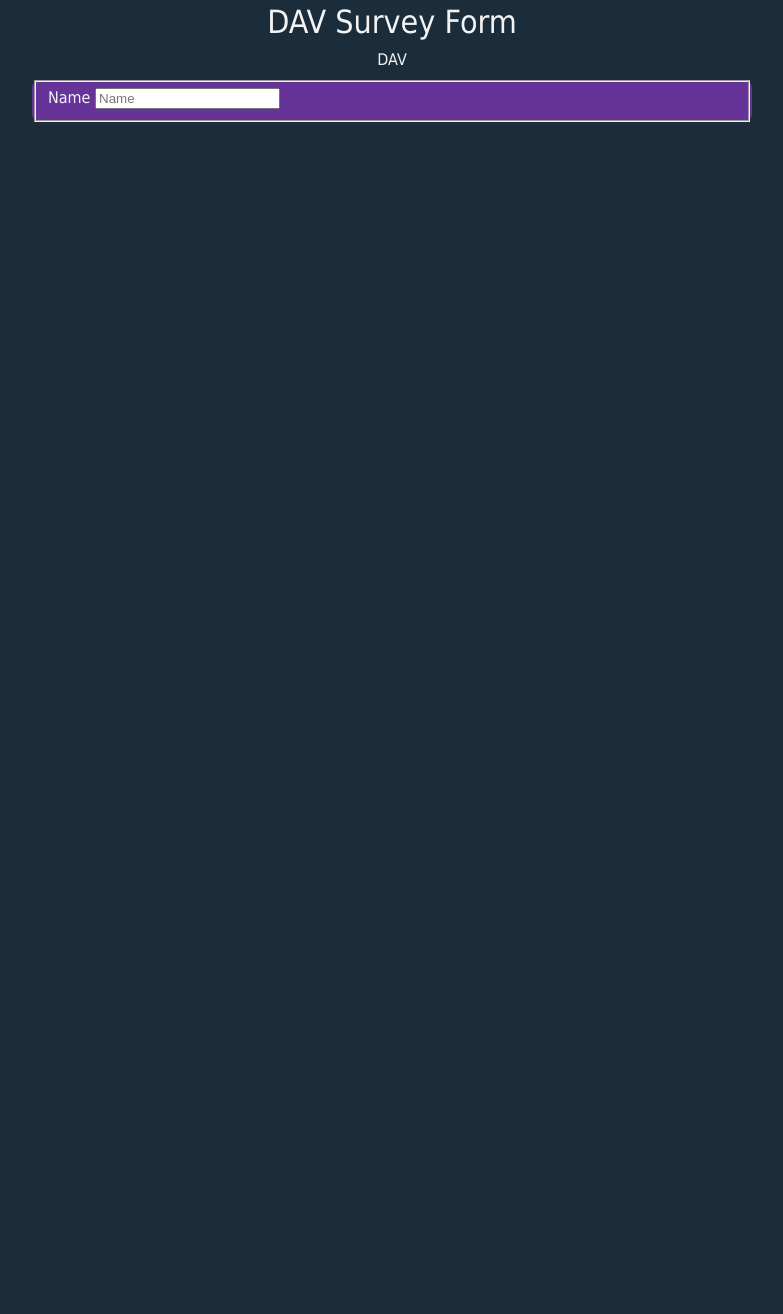
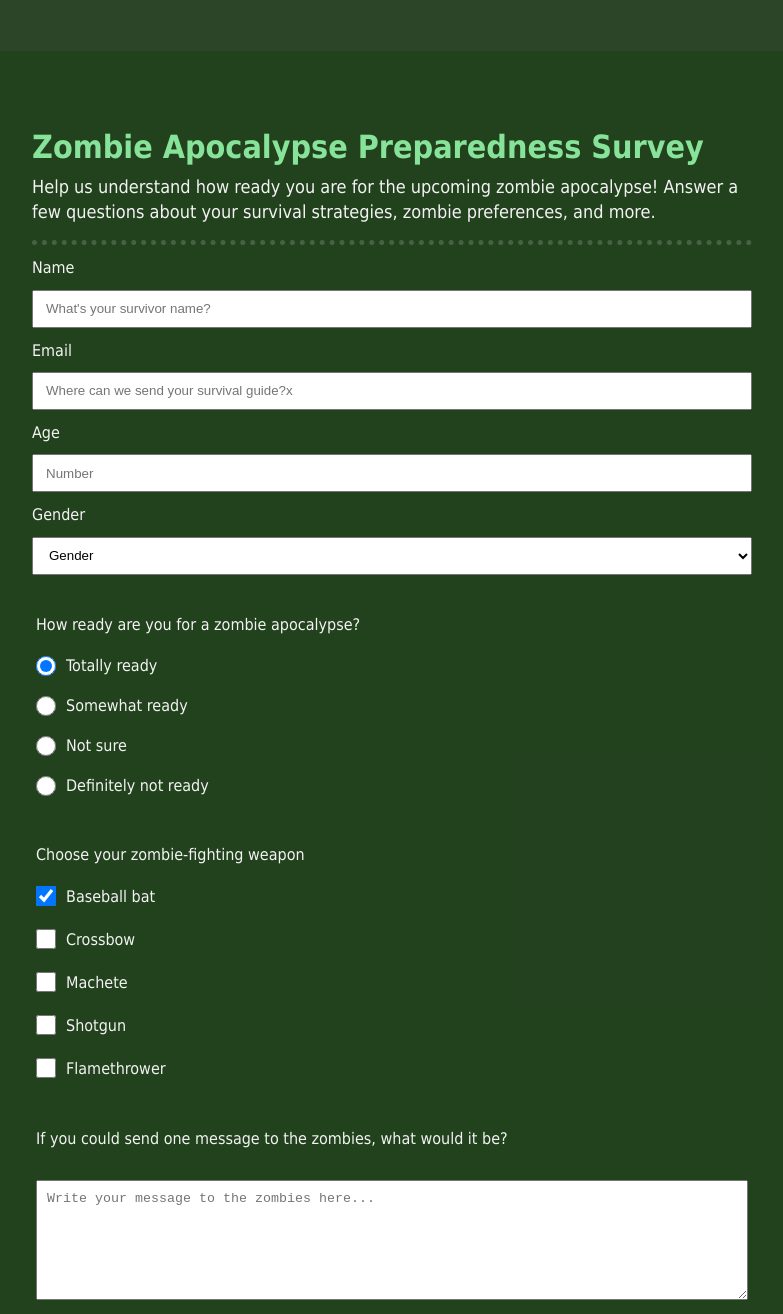
Before and after one commit to RitikHJr/Survey-Form, a plain HTML site: page index.html in a window 1280 px wide. Shown: the part 13-1327 px from the top of the page, without its empty margins (248-1031 px from the left). Before the commit the page ends 1032 px from the top, so only its background shows below. Drawn offline with Linux system fonts and the light colour scheme.

Commit message:
Survey form created with updated style

```diff
--- a/index.html
+++ b/index.html
@@ -9,31 +9,161 @@
   <body>
     <div class="container">
       <header class="header">
-        <h1 id="title" class="text-center">DAV Survey Form</h1>
-        <p id="description" class="description text-center">DAV</p>
+        <h1 id="title" class="">Zombie Apocalypse Preparedness Survey</h1>
+        <p id="description" class="font-size-18">
+          Help us understand how ready you are for the upcoming zombie
+          apocalypse! Answer a few questions about your survival strategies,
+          zombie preferences, and more.
+        </p>
       </header>
+      <hr class="dotted-line" />
+
       <form id="survey-form">
-        <fieldset>
-          <label for="name"
-            >Name
-            <input type="text" id="name" class="" placeholder="Name" required
-          /></label>
-        </fieldset>
+        <label for="name" id="name-label"
+          >Name
+          <input
+            placeholder="What's your survivor name?"
+            id="name"
+            type="text"
+            required
+          />
+        </label>
+
+        <label for="email" id="email-label"
+          >Email
+          <input
+            placeholder="Where can we send your survival guide?x"
+            id="email"
+            type="email"
+            required
+          />
+        </label>
+
+        <label for="age" id="number-label"
+          >Age
+          <input
+            placeholder="Number"
+            id="number"
+            type="number"
+            min="18"
+            max="23"
+          />
+        </label>
+
+        <!-- Select -->
+        <label for=""
+          >Gender
+          <select id="dropdown">
+            <option value="">Gender</option>
+            <option value="0">Male</option>
+            <option value="1">Female</option>
+          </select>
+        </label>
+
+        <!-- Radio Button's -->
+        <div class="form-group">
+          <p>How ready are you for a zombie apocalypse?</p>
+          <label class="flex align-center" for="">
+            <input
+              name="ready-for-zombie-apocalypse"
+              value="Totally ready"
+              type="radio"
+              class="input-radio"
+              checked
+            />Totally ready
+          </label>
+          <label class="flex align-center" for="">
+            <input
+              name="ready-for-zombie-apocalypse"
+              value="Somewhat ready"
+              type="radio"
+              class="input-radio"
+            />
+            Somewhat ready
+          </label>
+          <label class="flex align-center" for="">
+            <input
+              name="ready-for-zombie-apocalypse"
+              value="Not sure"
+              type="radio"
+              class="input-radio"
+            />
+            Not sure
+          </label>
+          <label class="flex align-center" for="">
+            <input
+              name="ready-for-zombie-apocalypse"
+              value="Definitely not ready"
+              type="radio"
+              class="input-radio"
+            />
+            Definitely not ready
+          </label>
+        </div>
+
+        <!-- Checkboxes -->
+        <div class="form-group">
+          <p>Choose your zombie-fighting weapon</p>
+          <label class="flex align-center" for="">
+            <input
+              name="weapon"
+              value="Baseball bat"
+              type="checkbox"
+              class="input-radio"
+              checked
+            />Baseball bat
+          </label>
+          <label class="flex align-center" for="">
+            <input
+              name="weapon"
+              value="Crossbow"
+              type="checkbox"
+              class="input-radio"
+            />
+            Crossbow
+          </label>
+          <label class="flex align-center" for="">
+            <input
+              name="weapon"
+              value="Machete"
+              type="checkbox"
+              class="input-radio"
+            />
+            Machete
+          </label>
+          <label class="flex align-center" for="">
+            <input
+              name="weapon"
+              value="Shotgun"
+              type="checkbox"
+              class="input-radio"
+            />
+            Shotgun
+          </label>
+          <label class="flex align-center" for="">
+            <input
+              name="weapon"
+              value="Flamethrower"
+              type="checkbox"
+              class="input-radio"
+            />
+            Flamethrower
+          </label>
+        </div>
+
+        <!-- Textarea -->
+        <div class="form-group">
+          <p>If you could send one message to the zombies, what would it be?</p>
+          <textarea
+            name="weapon"
+            value="Baseball bat"
+            placeholder="Write your message to the zombies here..."
+          ></textarea>
+        </div>
+        <div class="form-group">
+          <input id="submit" type="submit" value="Submit" class="submit-btn" />
+        </div>
       </form>
     </div>
-
-    <!-- <form id="survey-form">
-      <div class="name">
-        <label id="name-label" for="name">Student Name </label>
-        <input
-          type="text"
-          name=""
-          id="name"
-          class=""
-          placeholder="Name"
-          required
-        />
-      </div>
-    </form>  -->
   </body>
 </html>
--- a/styles.css
+++ b/styles.css
@@ -6,45 +6,107 @@ body {
   color: #f3f3f3;
   margin: 0;
   box-sizing: border-box;
-  background-color: #051827e8;
+  background-color: #0a2705db;
 }
 
 .container {
+  padding: 58px 75px;
   max-width: 720px;
-  height: 1000px;
-  padding: 16px 0;
-  margin: 0 auto;
+  margin: 64px auto;
+  background-color: #193d1378;
+
 }
 
-
-h1 {
-  font-weight: 400;
-  line-height: 1.2;
+header {
+  display: flex;
+  flex-direction: column;
+  gap: 4px;
+  margin: 16px 0;
 }
 
-h1,
-p {
-  margin-top: 0;
-  margin-bottom: .5rem;
+.font-size-18 {
+  font-size: 18px;
 }
+
+.font-size-18 {
+  font-size: 18px;
+}
+
+.dotted-line {
+  border: none;
+  border-top: 5px dotted #ffffff2b;
+}
+
+#title {
+  margin: 0;
+  color: #87e399;
+}
+
+#description {
+  margin: 0;
+}
+
 
 .text-center {
   text-align: center;
 }
 
 form {
-  background-color: rebeccapurple;
   border-radius: 8px;
+  width: 100%;
+  margin: 0 auto;
 }
 
-/* #title,
-#description {
-  margin: 16px auto;
-  text-align: center;
+input,
+select {
+  width: 100%;
+  margin-top: 10px;
+  min-height: 28px;
+  box-sizing: border-box;
+  padding: .375rem .75rem;
+  height: 2.375rem;
 }
 
-#survey-form {
-  background-color: red;
-  width: 500px;
+label {
+  display: block;
+  margin-top: 12px;
+}
 
-} */
+.form-group {
+  margin: 1.2rem auto 1.2rem auto;
+  padding: .25rem;
+}
+
+.flex {
+  display: flex;
+}
+
+.align-center {
+  align-items: center;
+}
+
+.input-radio {
+  margin-right: .625rem;
+  margin-top: 0;
+  margin-left: 0;
+  width: 1.25rem;
+  height: 1.25rem;
+}
+
+textarea {
+  width: 100%;
+  min-height: 120px;
+  margin-top: 14px;
+  padding: .625rem;
+  box-sizing: border-box;
+}
+
+.submit-btn {
+  background: #87e399;
+  padding: .625rem;
+  color: black;
+  cursor: pointer;
+  border: none;
+  font-size: 18px;
+  font-weight: 600;
+}
```
